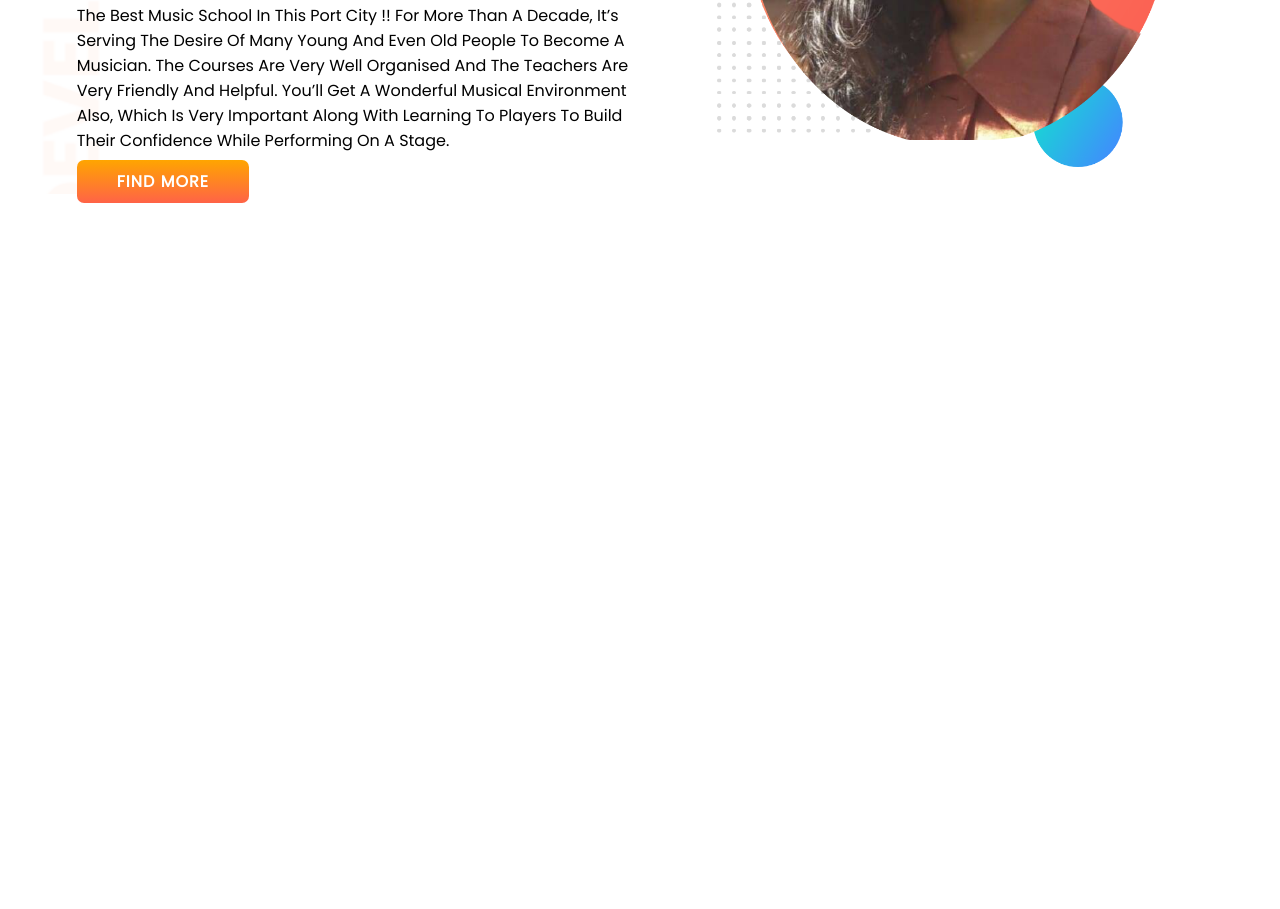
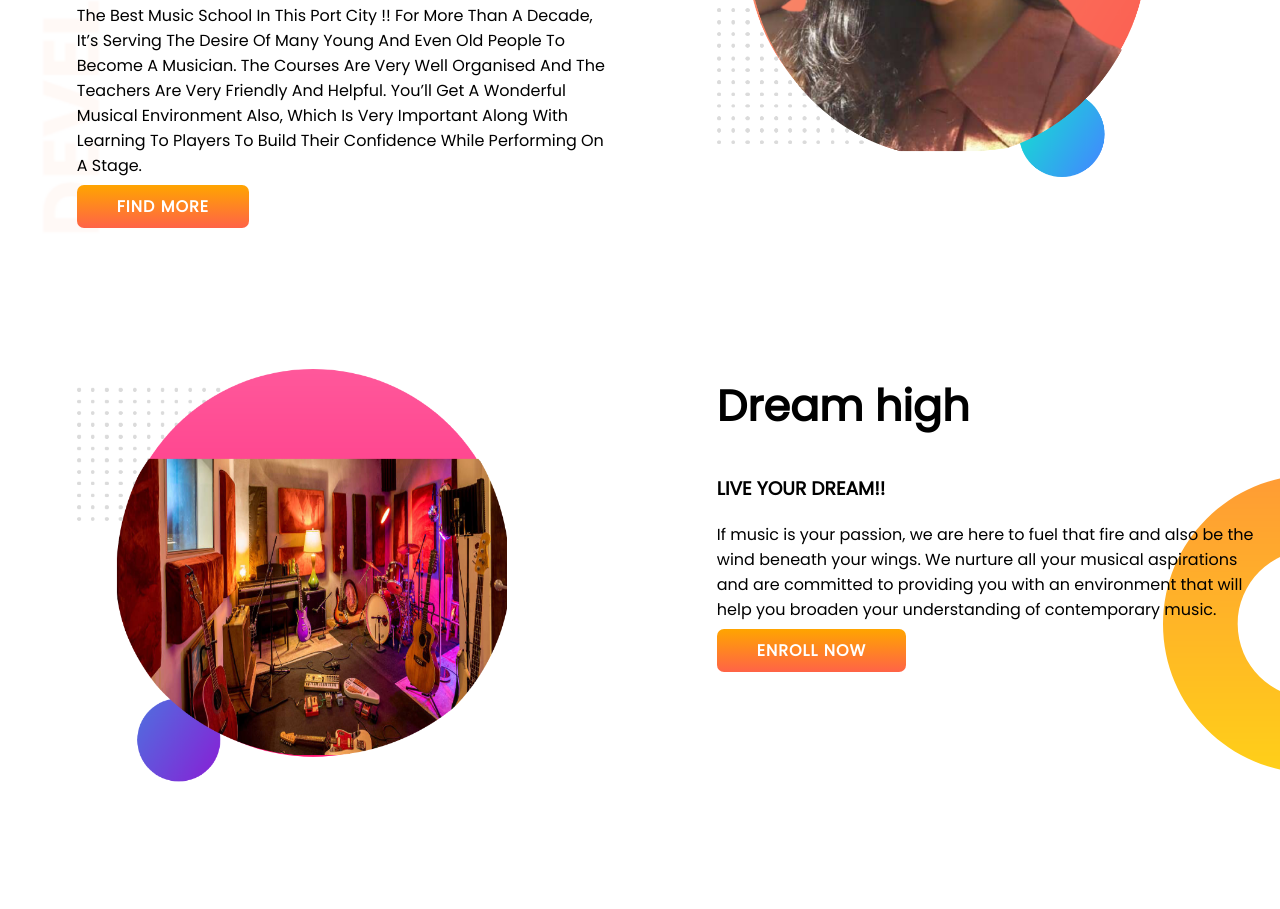
Before and after one commit to JannatulHappy/developer-portfolio, a plain HTML site: page index.html in a window 1280 px wide. Shown: the part 280-1189 px from the top of the page. Before the commit the page ends 800 px from the top, so only its background shows below. Drawn offline with Linux system fonts and the light colour scheme.

Commit message:
dream-added

```diff
--- a/index.html
+++ b/index.html
@@ -24,5 +24,16 @@
         </div>
 
    </section>
+  <section class="dream-big">
+      <div class="half-width">
+          <img src="images/my-bg2 (3).png" alt="">
+      </div>
+      <div class="half-width">
+          <h1>Dream high</h1>
+          <h3>LIVE YOUR DREAM!!</h3>
+          <p>If music is your passion, we are here to fuel that fire and also be the wind beneath your wings. We nurture all your musical aspirations and are committed to providing you with an environment that will help you broaden your understanding of contemporary music.</p>
+          <a target="_blank"class="link-button" href="#">enroll now</a>
+      </div>
+  </section>
 </body>
 </html>
--- a/style.css
+++ b/style.css
@@ -10,13 +10,16 @@ h1{
 }
 section{
     display: flex;
+    padding-bottom: 120px;
 }
 .half-width{
     width:50%;
     padding-left: 6%;
+    padding-right: 2%;
 }
 .half-width img{
     width:80%;
+    padding-top:30px;
 }
 .link-button{
     text-decoration:none ;
@@ -35,3 +38,10 @@ section{
     background-size: cover;
 
 }
+.dream-big{
+    background-image: url(images/dream-bg.png);
+    background-repeat: no-repeat;
+    background-position: right;
+
+
+}
```
Also changed, not shown: images/8.jpg (added), images/my-bg2 (2).png (added), images/my-bg2 (3).png (added).
